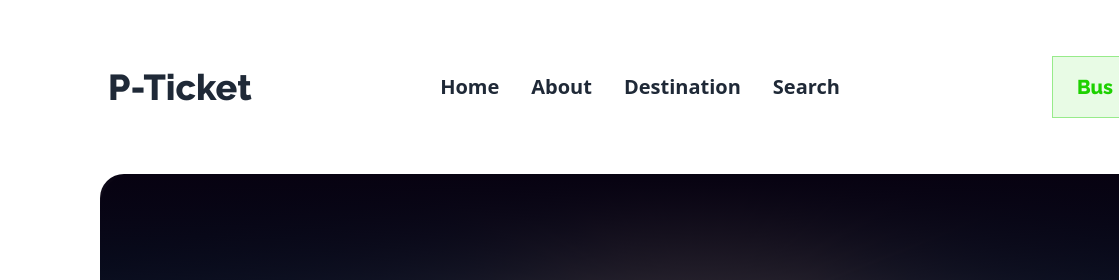
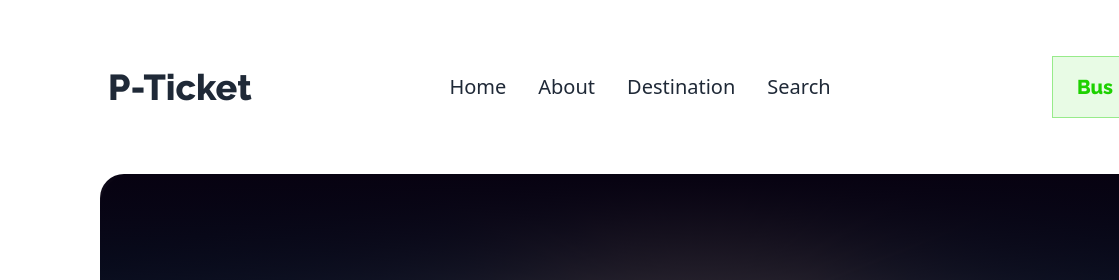
Before and after one commit to mdarman-ali/bus-ticket-website, a plain HTML site: page index.html in a window 1280 px wide. Shown: the top 280 px of the page, 0-1119 px from the left. Drawn offline with nearby package versions, Linux system fonts and the light colour scheme.

Commit message:
Alhamdulillah

```diff
--- a/index.html
+++ b/index.html
@@ -56,10 +56,10 @@
             </div>
             <div class="navbar-center hidden lg:flex">
               <ul class="menu menu-horizontal px-11">
-                <li><a class="font-bold text-xl active1">Home</a></li>
-                <li><a class="font-bold text-xl">About</a></li>
-                <li><a class="font-bold text-xl">Destination</a></li>
-                <li><a class="font-bold text-xl">Search</a></li>
+                <li><a class="font-medium text-xl active1">Home</a></li>
+                <li><a class="font-medium text-xl">About</a></li>
+                <li><a class="font-medium text-xl">Destination</a></li>
+                <li><a class="font-medium text-xl">Search</a></li>
               </ul>
             </div>
             <div class="navbar-end">
```
